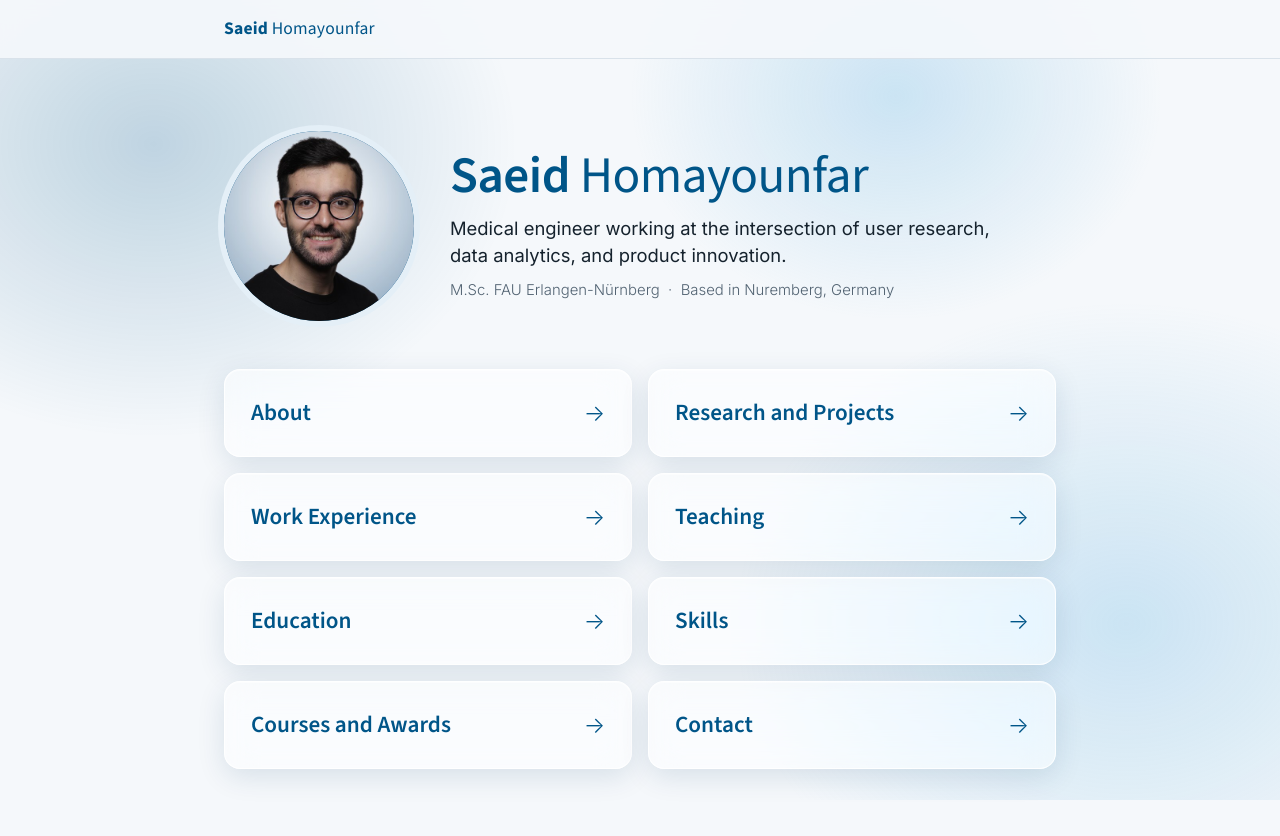
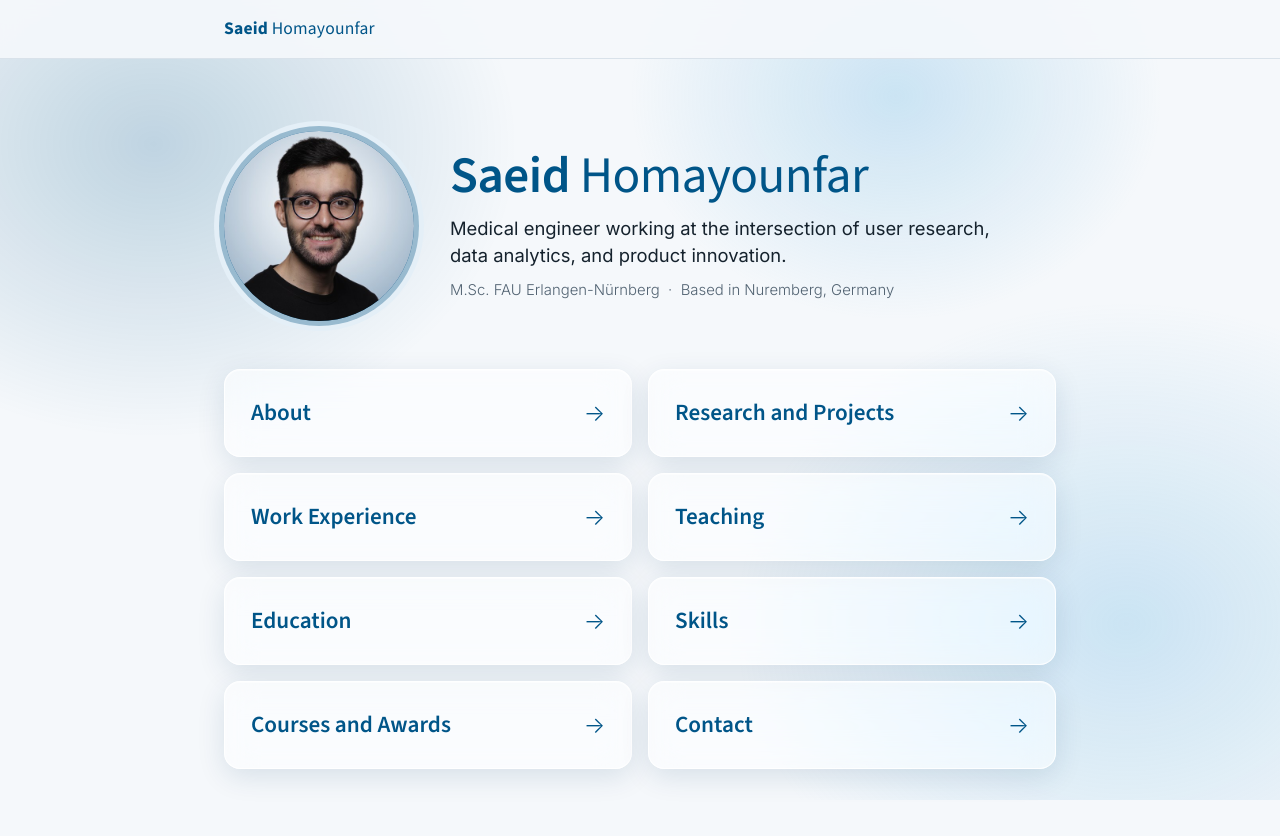
Before and after one commit to SaeidHomayounfar/saeidhomayounfar.github.io, a plain HTML site: page index.html in a window 1280 px wide. Shown: the top 836 px of the page. Drawn offline with nearby package versions, Linux system fonts and the light colour scheme.

Commit message:
Add files via upload

```diff
--- a/index.html
+++ b/index.html
@@ -83,7 +83,7 @@
     background: var(--accent); color: var(--on-accent);
     display: grid; place-items: center;
     font-family: var(--font-display); font-size: 2.8rem; font-weight: 600; letter-spacing: 0.02em;
-    box-shadow: 0 0 0 6px var(--accent-soft); overflow: hidden;
+    box-shadow: 0 0 0 5px color-mix(in srgb, var(--accent) 38%, var(--bg)), 0 0 0 10px var(--accent-soft); overflow: hidden;
   }
   .monogram img { width: 100%; height: 100%; object-fit: cover; }
   h1 { font-size: clamp(2.3rem, 6vw, 3.2rem); line-height: 1.05; margin: 0 0 12px; color: var(--accent); letter-spacing: -0.01em; }
```
